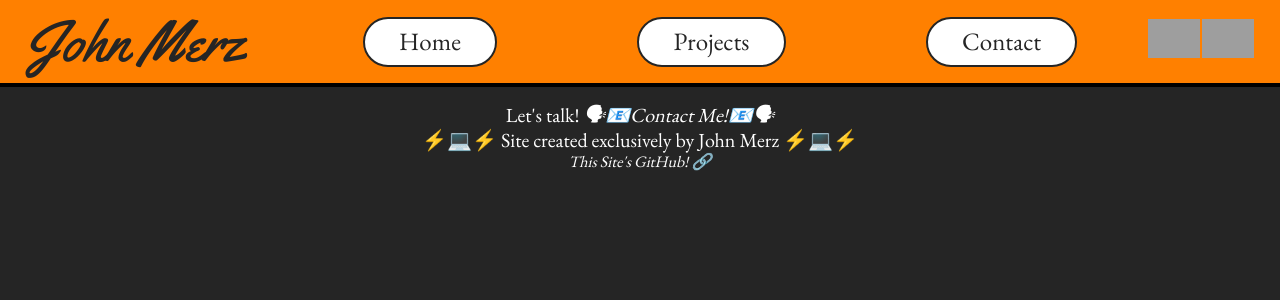
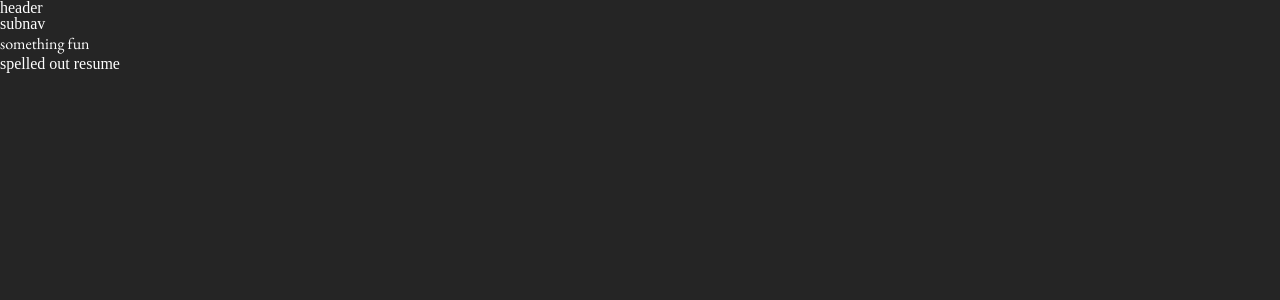
Before and after one commit to jmerz826/portfolio, a React (Create React App) app: page /v2 in a window 1280 px wide. Shown: the top 300 px of the page. Built offline with nearby package versions, Linux system fonts and the light colour scheme; grey boxes are pictures that could not be loaded.

Commit message:
refactor for v2 dev

```diff
--- a/src/App.js
+++ b/src/App.js
@@ -3,12 +3,15 @@ import Footer from "./components/footer";
 import { Route, Switch } from 'react-router-dom';
 import HomePage from "./components/home/homePage";
 import ContactPage from "./components/contactPage";
+import {NewHomePage} from "./components/NewHomePage";
 import Projects from "./components/projectsPage/projects";
+
+const isV2 = window.location.href.includes('v2')
 
 function App() {
   return (
     <div className="App">
-      <Header />
+      {!isV2 && <Header />}
       <Switch>
         <Route exact path='/'>
           <HomePage />
@@ -19,8 +22,11 @@ function App() {
         <Route path='/contact'>
           <ContactPage />
         </Route>
+        <Route path='/v2'>
+          <NewHomePage />
+        </Route>
       </Switch>
-      <Footer />
+      {!isV2 && <Footer />}
     </div>
   );
 }
--- /dev/null
+++ b/src/components/NewHomePage.js
@@ -0,0 +1,12 @@
+import React from "react";
+
+const NewHomePage = () => {
+    return <>
+        <header>header</header>
+        <subnav>subnav</subnav>
+        <p>something fun</p>
+        <div>spelled out resume</div>
+    </>
+}
+
+export { NewHomePage };
--- a/src/components/header.js
+++ b/src/components/header.js
@@ -1,5 +1,6 @@
 import { Link } from "react-router-dom";
 import styled from "styled-components";
+import './../index.css';
 
 const StyledHeader = styled.header`
   display: flex;
--- a/src/index.js
+++ b/src/index.js
@@ -1,8 +1,6 @@
 import React from 'react';
 import ReactDOM from 'react-dom';
-import './index.css';
 import App from './App';
-import reportWebVitals from './reportWebVitals';
 import {BrowserRouter as Router} from 'react-router-dom'
 
 ReactDOM.render(
@@ -13,8 +11,3 @@ ReactDOM.render(
   </React.StrictMode>,
   document.getElementById('root')
 );
-
-// If you want to start measuring performance in your app, pass a function
-// to log results (for example: reportWebVitals(console.log))
-// or send to an analytics endpoint. Learn more: https://bit.ly/CRA-vitals
-reportWebVitals();
```
